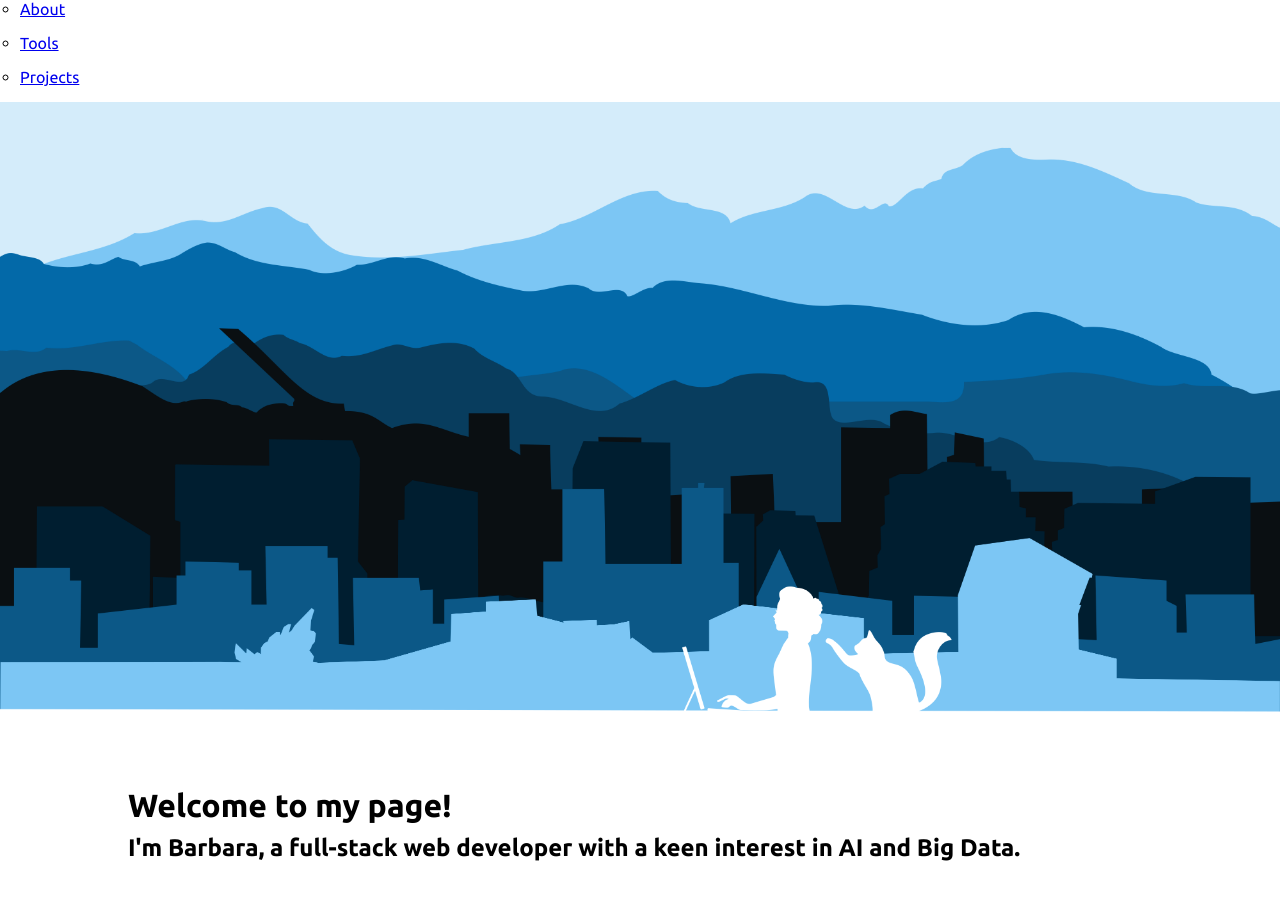
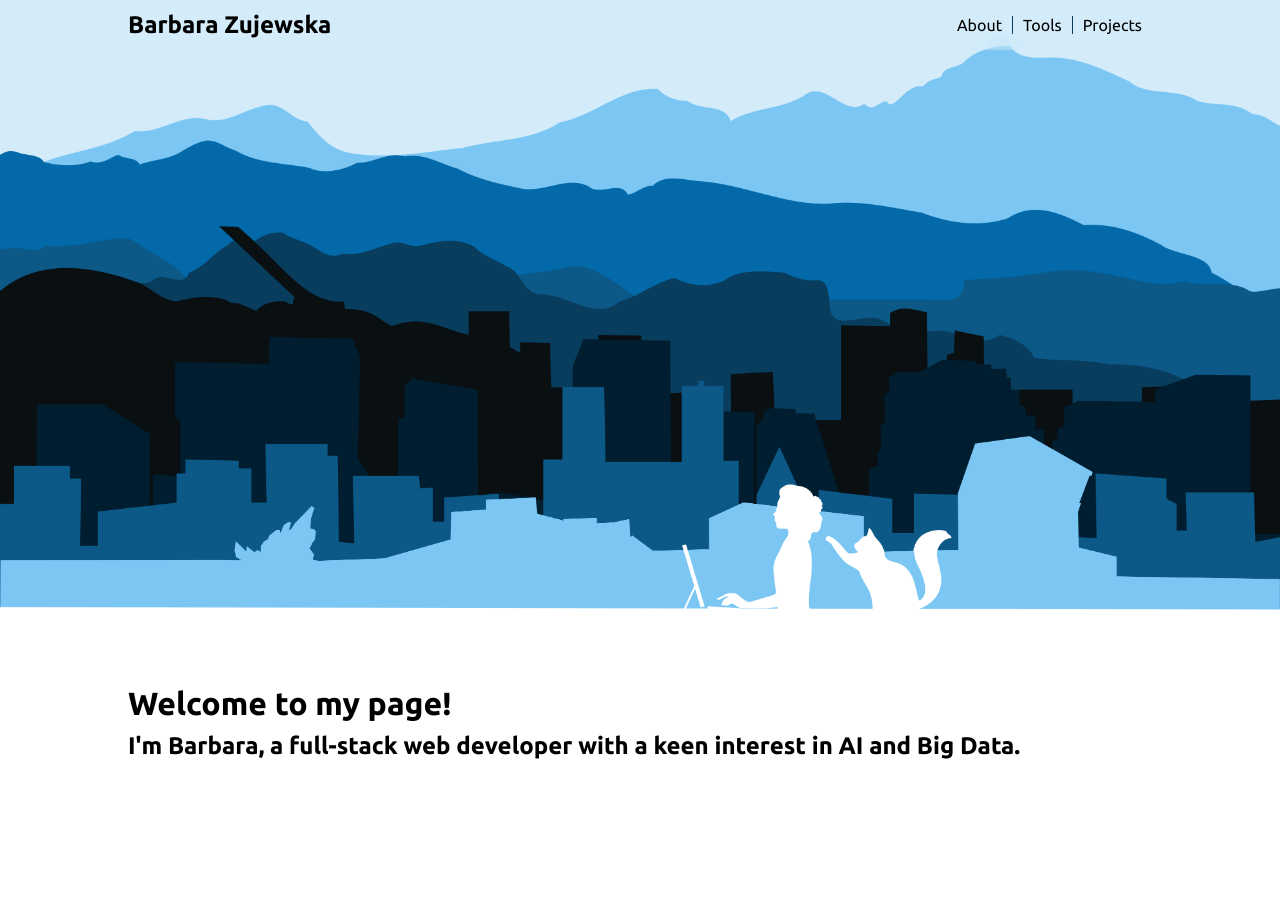
Before and after one commit to b-zuj/portfolio_page-vue, a Vue app: page / in a window 1280 px wide. After the commit the page ends 800 px from the top, so only its background shows below. Built offline with nearby package versions, Linux system fonts and the light colour scheme.

Commit message:
navbar added

```diff
--- a/src/components/About.vue
+++ b/src/components/About.vue
@@ -1,5 +1,5 @@
 <template>
-<section class="main__section main__section--about">
+<section class="main__section main__section--about" id="About">
   <h2 class="section__h2">About</h2>
   <table class="section__table">
     <th class="table__th table__th--profile" colspan="2">
--- a/src/components/Navigation.vue
+++ b/src/components/Navigation.vue
@@ -1,19 +1,80 @@
 <template>
 <nav class="nav">
-  <ul>
-    <li><a href="#">About</a></li>
-    <li><a href="#">Tools</a></li>
-    <li><a href="#">Projects</a></li>
-  </ul>
+  <div class="nav__div--wrapper">
+    <h1>Barbara Zujewska</h1>
+      <ul class="wrapper__ul" >
+        <li class="ul__li" v-for="(id, index) in sections" v-bind:key="index">
+          <ScrollLink :id="id" />
+        </li>
+    </ul>
+  </div>
 </nav>
 </template>
 
 <script>
+import ScrollLink from './ScrollLink.vue';
 export default {
   name: "Navigation",
+  components: {
+    ScrollLink,
+  },
+  data() {
+    return {
+      sections: ['About', 'Tools', 'Projects']
+    }
+  }
 }
+
 </script>
 
 <style>
+.nav {
+  /* background: rgb(255,255,255);
+  background: linear-gradient(180deg, rgba(255,255,255,1) 0%, rgba(255,255,255,1) 20%, rgba(212,236,250,1) 100%); */
+  display: flex;
+  align-items: center;
+  position: fixed;
+  top: 0;
+  left: 0;
+  right: 0;
+  width: 100%;
+  height: 50px;
+  z-index: 1;
+
+  backdrop-filter: blur(10px);
+
+
+  -webkit-box-pack: center;
+  -webkit-box-align: center;
+}
+.nav__div--wrapper {
+  width: 80%;
+  display: flex;
+  align-items: center;
+  justify-content: space-between;
+  max-width: 1100px;
+  font-size: 1rem;
+  margin: 0 auto
+}
+
+
+.wrapper__ul {
+  list-style: none;
+  display: flex;
+  align-items: center;
+  text-align: center;
+
+  -webkit-box-align: center;
+}
+
+.ul__li {
+  padding: 0 10px;
+  border-right: thin solid #083D5E;
+  cursor: pointer;
+}
+
+.nav li:last-of-type {
+  border-right-style: none;
+}
 
 </style>
--- a/src/components/Parallax.vue
+++ b/src/components/Parallax.vue
@@ -1,4 +1,5 @@
 <template>
+
   <Navigation />
   <div class="parallax" id="parallax">
 
@@ -12,11 +13,12 @@
     <div class="parallax__layer parallax__layer--8" id="keyart-7"></div>
     <div class="parallax__layer parallax__layer--9" id="keyart-8"></div>
 
+
     <Header :content="welcomeMsg" />
 
     <main class="main">
       <About :content="factSheetData" />
-      <Skils :content="webTechSkils" />
+      <Tools :content="webTechSkils" />
       <Projects :content="projectsData" />
       <Footer :content="contactLinks" />
     </main>
@@ -31,7 +33,7 @@
 import Navigation from './Navigation.vue'
 import Header from './Header.vue';
 import About from './About.vue';
-import Skils from './Skils.vue';
+import Tools from './Tools.vue';
 import Projects from './Projects.vue';
 import Footer from './Footer.vue';
 
@@ -41,7 +43,7 @@ export default {
     Navigation,
     Header,
     About,
-    Skils,
+    Tools,
     Projects,
     Footer,
   },
@@ -150,6 +152,7 @@ export default {
   width: 80%;
   max-width: 1100px;
   margin: 10vh auto 0;
+  padding-top: 70px;
 }
 
 .section__h2 {
--- a/src/components/Projects.vue
+++ b/src/components/Projects.vue
@@ -1,5 +1,5 @@
 <template>
-<section class="main__section main__section--projects">
+<section class="main__section main__section--projects" id="Projects">
   <h2 class="section__h2">Projects</h2>
   <div class="grid">
     <div v-for="(value, propertyName, index) in content" v-bind:key="index" class="project">
--- /dev/null
+++ b/src/components/ScrollLink.vue
@@ -0,0 +1,19 @@
+<template>
+  <a class="ul__a" @click="scroll()">{{id}}</a>
+</template>
+
+<script>
+export default {
+  name: "ScrollLink",
+  props: ['id'],
+  methods: {
+    scroll() {
+      document.querySelector(`#${this.id}`).scrollIntoView({ behavior: 'smooth' });
+    },
+  }
+}
+</script>
+
+<style>
+
+</style>
--- a/src/components/Skils.vue
+++ b/src/components/Tools.vue
@@ -1,5 +1,5 @@
 <template>
-<section class="main__section main__section--skils">
+<section class="main__section main__section--tools" id="Tools">
   <h2 class="section__h2">Prefered web development tools</h2>
   <table class="section__table">
     <tr class="table__tr" v-for="(value, propertyName, index) in content" v-bind:key="index">
@@ -15,7 +15,7 @@
 import Logo from './Logo.vue';
 
 export default {
-  name: 'Skils',
+  name: 'Tools',
   components: {
     Logo,
   },
```
Also changed, not shown: 1 other file (tests, documents, lock files or other folders).
